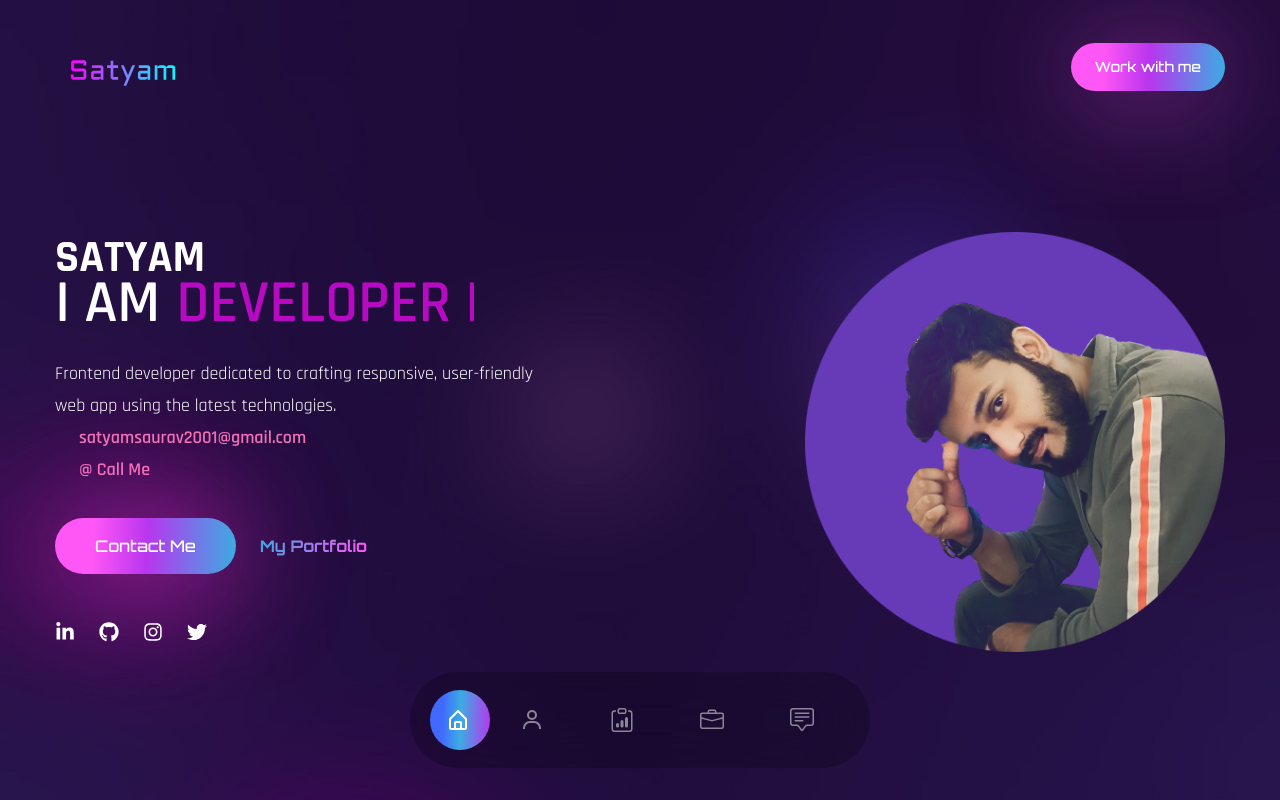
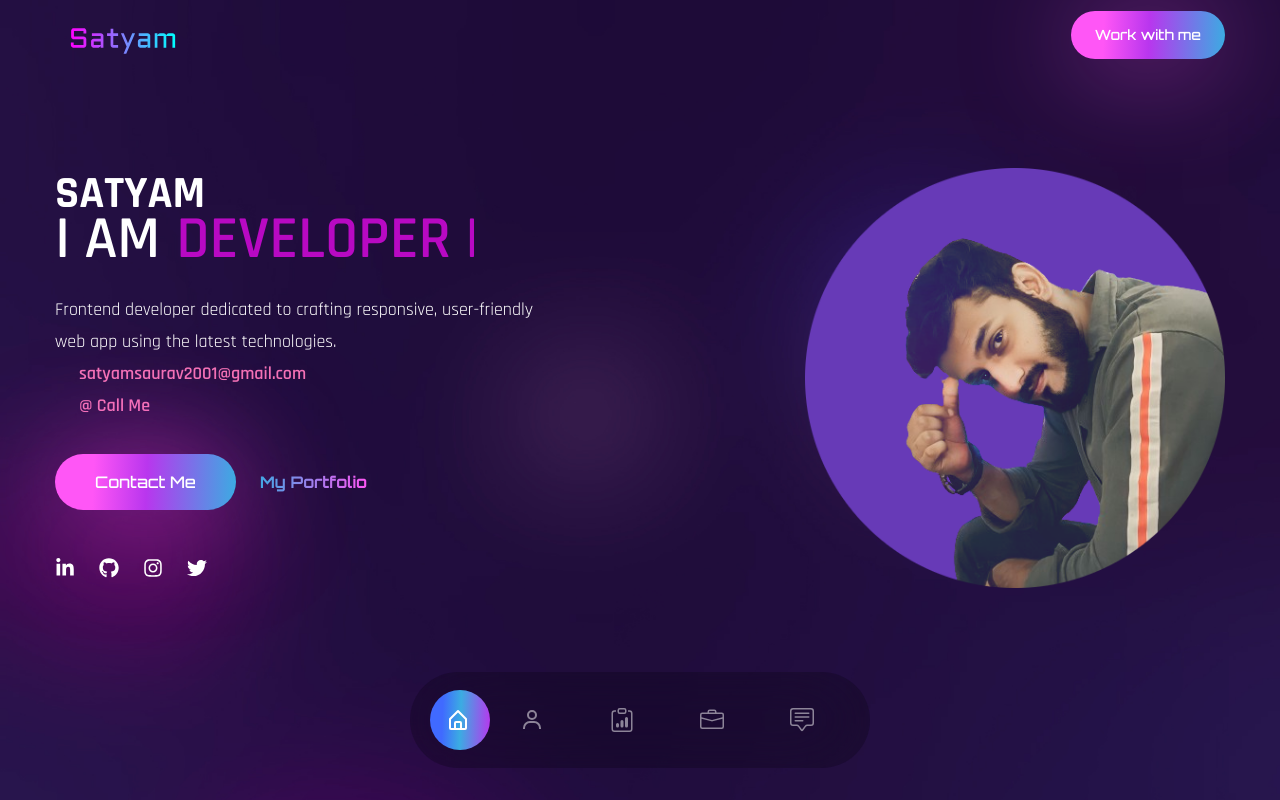
Before and after one commit to AmSatyam/Satyam-portfolio, a React (Create React App) app: page / in a window 1280 px wide. Shown: the top 800 px of the page. Built offline with nearby package versions, Linux system fonts and the light colour scheme; the HTML template or start-up script is replaced by a standard one; a web font is replaced by a local one.

Commit message:
Updated logo size

```diff
--- a/src/components/Header.js
+++ b/src/components/Header.js
@@ -2,7 +2,7 @@ import React from 'react';
 import Logo from "../assets/logo.svg"
 
 const Header = () => {
-  return <header className=' py-8' >
+  return <header className='py-0' >
 <div className='container mx-auto' >
   <div className='flex mt-1 justify-between items-center'>
     {/* logo  */}
```
